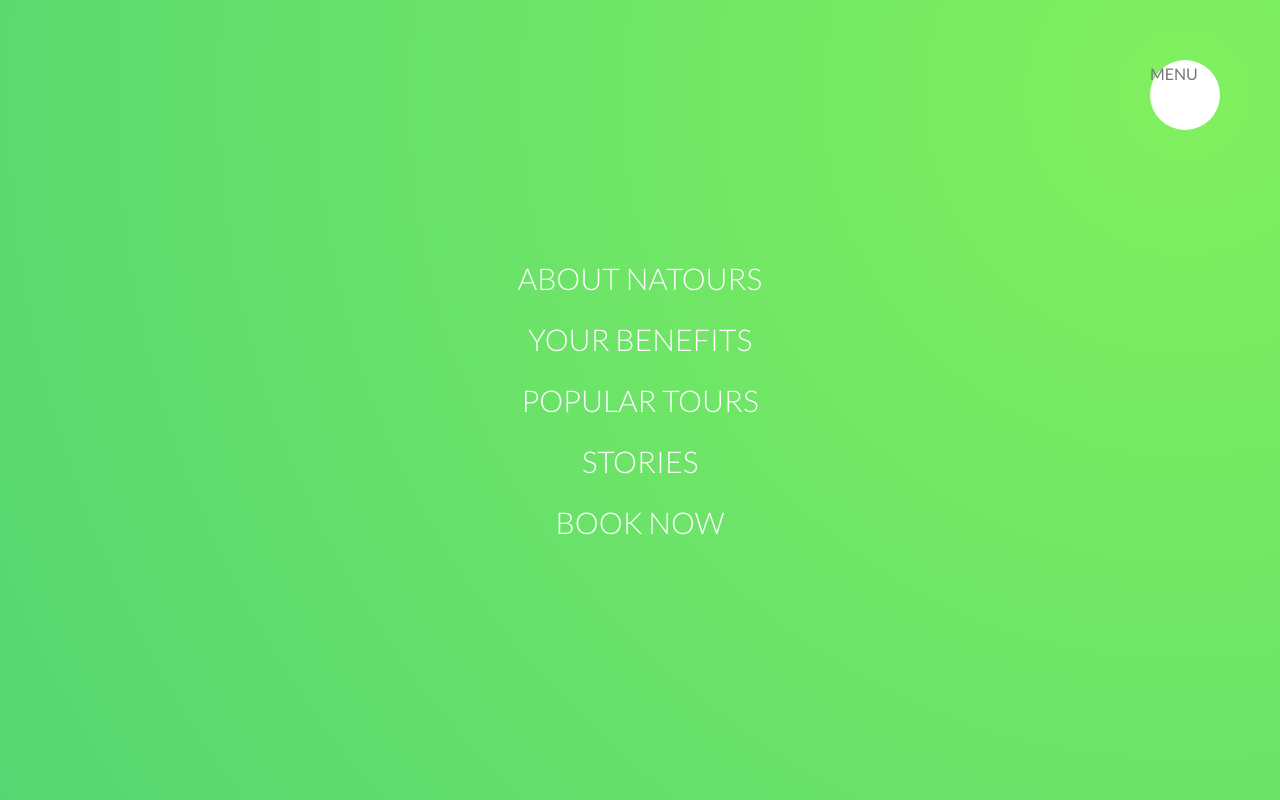
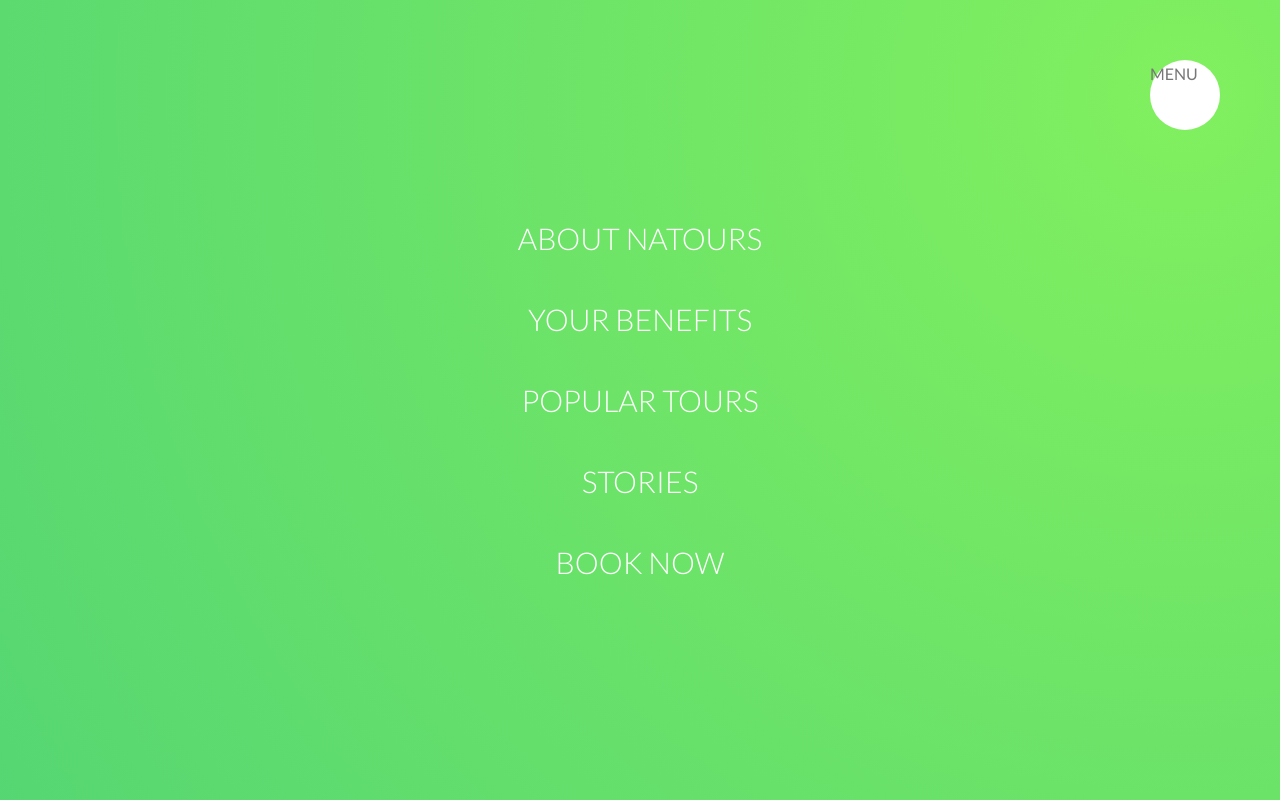
Before and after one commit to dario-piotrowicz/VueJS3-CSS_demo_Natours_website_miniproject, a Vue app: page / in a window 1280 px wide. Shown: the top 800 px of the page. Built offline with nearby package versions, Linux system fonts and the light colour scheme.

Commit message:
added the animation of the navigation component's menu links

```diff
--- a/src/components/Navigation.vue
+++ b/src/components/Navigation.vue
@@ -83,11 +83,26 @@
     }
 
     &__link {
-        font-size: 3rem;
-        font-weight: 300;
-        text-decoration: none;
-        text-transform: uppercase;
-        color: $color-white;
+        &:link,
+        &:visited {
+            display: inline-block;
+            font-size: 3rem;
+            font-weight: 300;
+            text-decoration: none;
+            text-transform: uppercase;
+            color: $color-white;
+            padding: 1rem 2rem;
+            background-size: 230%;
+            background-image: linear-gradient(120deg, transparent 0%, transparent 49.9%, $color-white 50%);
+            transition: background-position .4s, color .4s, transform .4s;
+        }
+
+        &:hover,
+        &:active {
+            background-position: 100%;
+            color: $color-primary;
+            transform: translateX(1rem);
+        }
     }
 
 }
```
